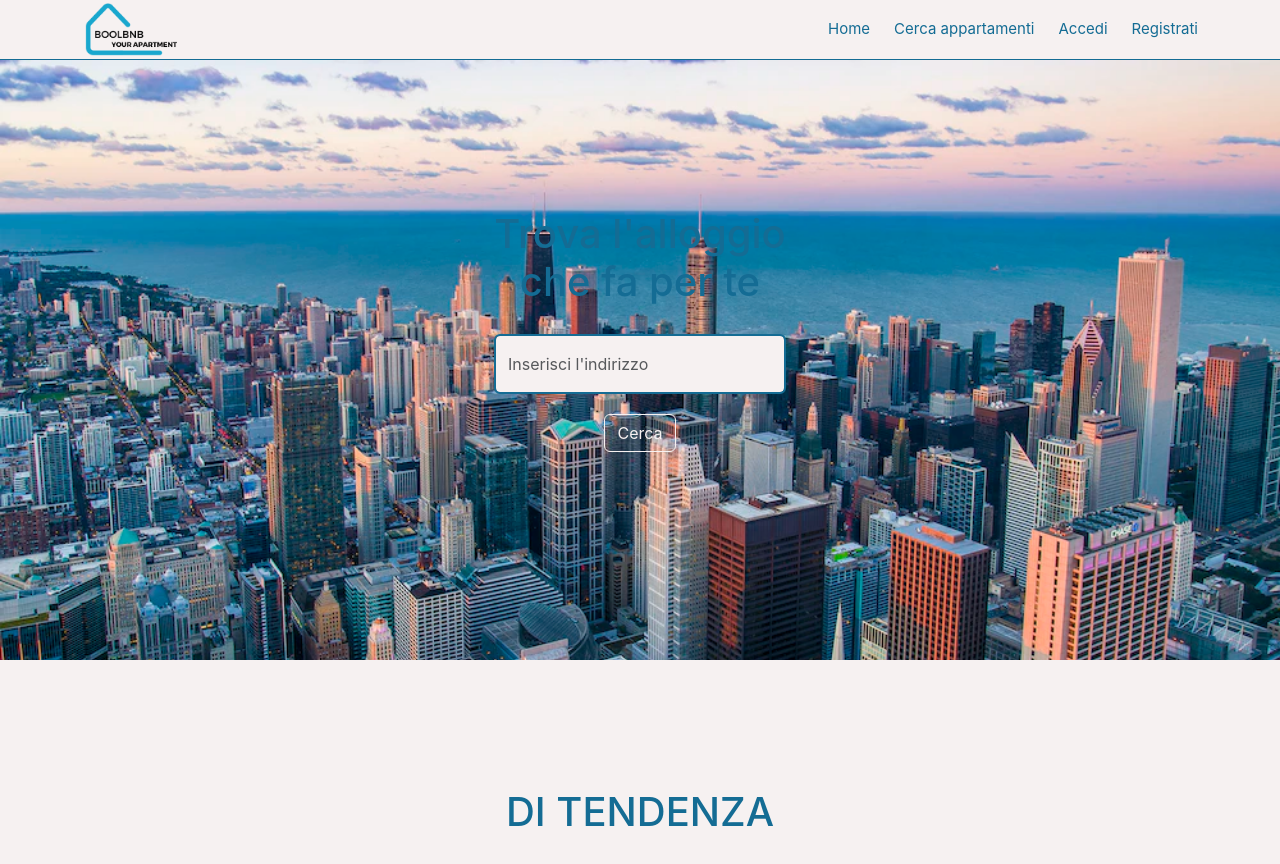
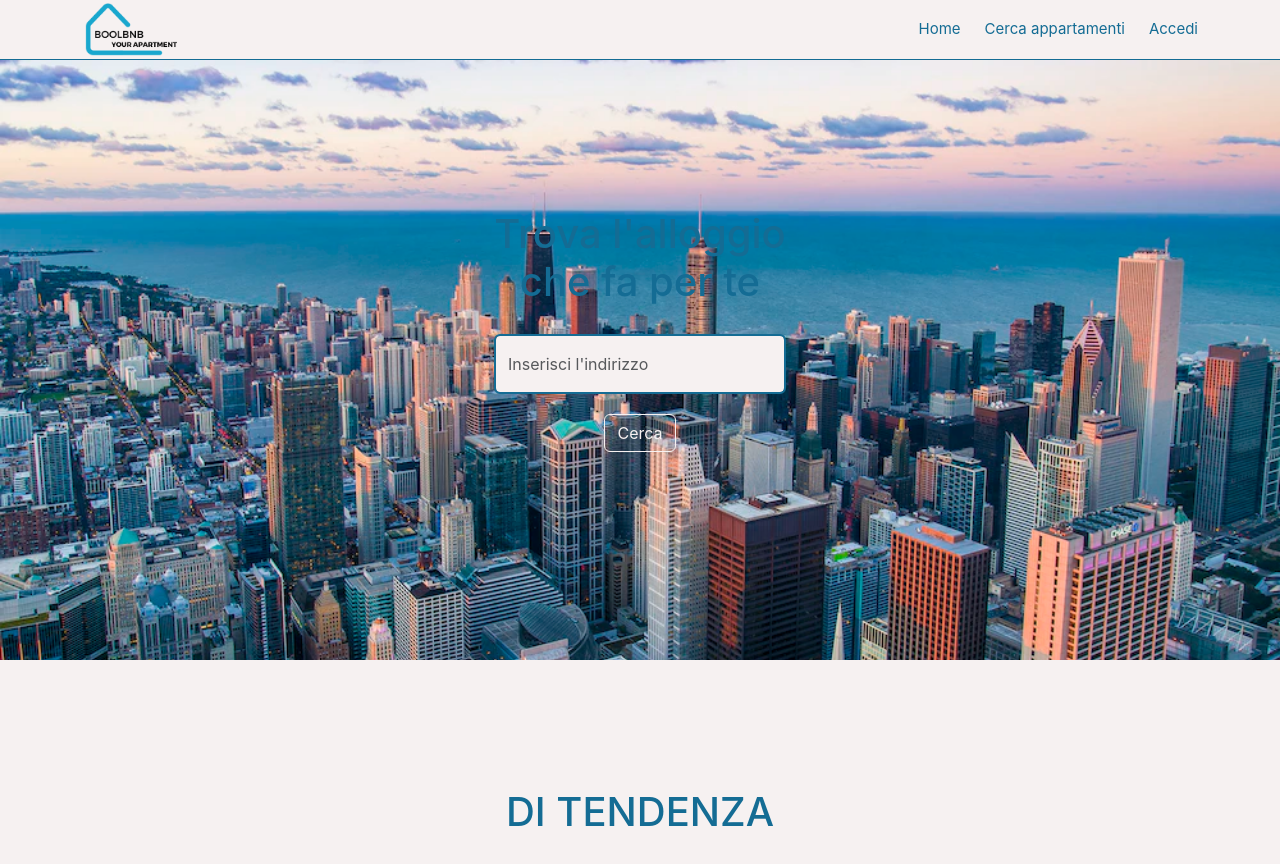
Before and after one commit to Alethepata/boolbnb-front, a Vue app: page / in a window 1280 px wide. Shown: the top 864 px of the page. Built offline with nearby package versions, Linux system fonts and the light colour scheme; no server answers.

Commit message:
[fix]register bug

```diff
--- a/src/components/partials/Header.vue
+++ b/src/components/partials/Header.vue
@@ -29,10 +29,10 @@ export default {
 
                                 <a href="http://127.0.0.1:8000/admin">Accedi</a>
                             </li>
-                            <li class="ms-4">
+                            <!-- <li class="ms-4"> -->
                                 <!-- <router-link :to="{name: 'registrati'}">Registrati</router-link> -->
-                                <a href="http://127.0.0.1:8000/register">Registrati</a>
-                            </li>
+                                <!-- <a href="http://127.0.0.1:8000/register">Registrati</a>
+                            </li> -->
                         </ul>
                     </nav>
                 </div>
```
